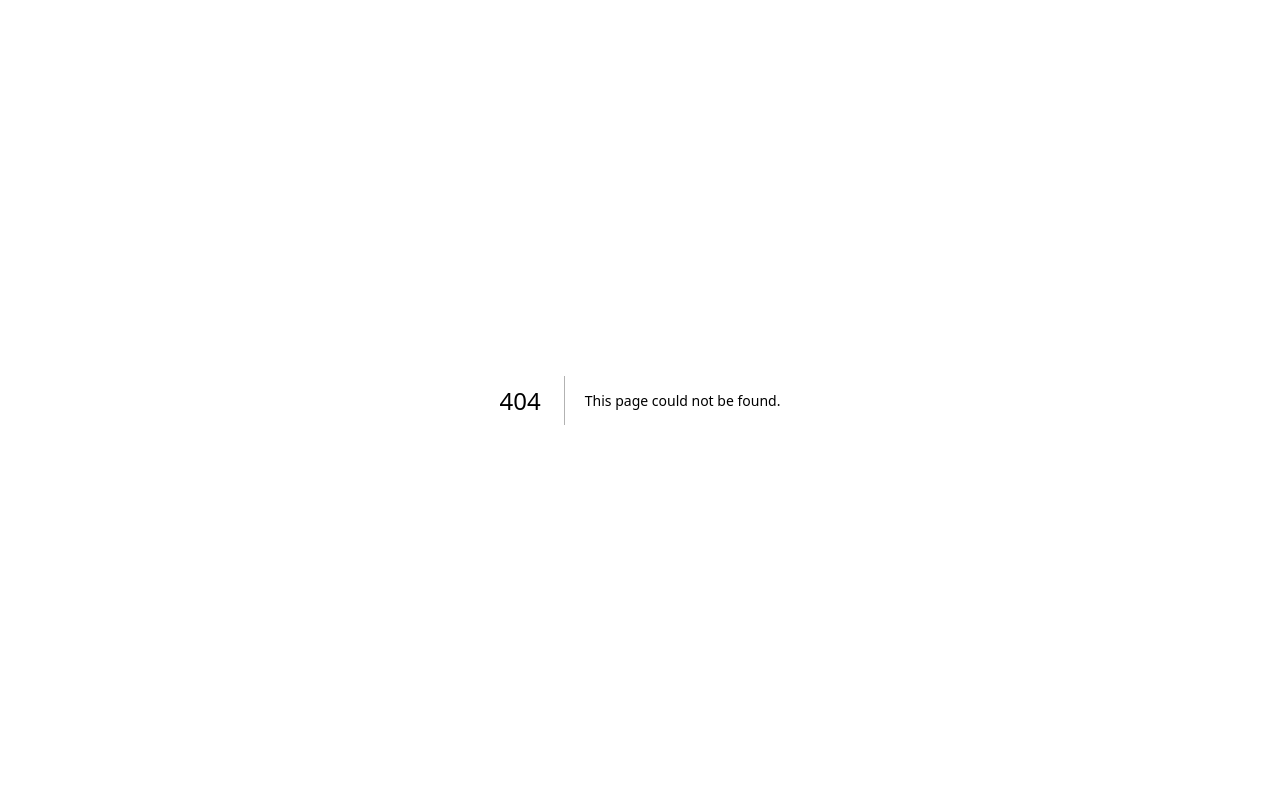
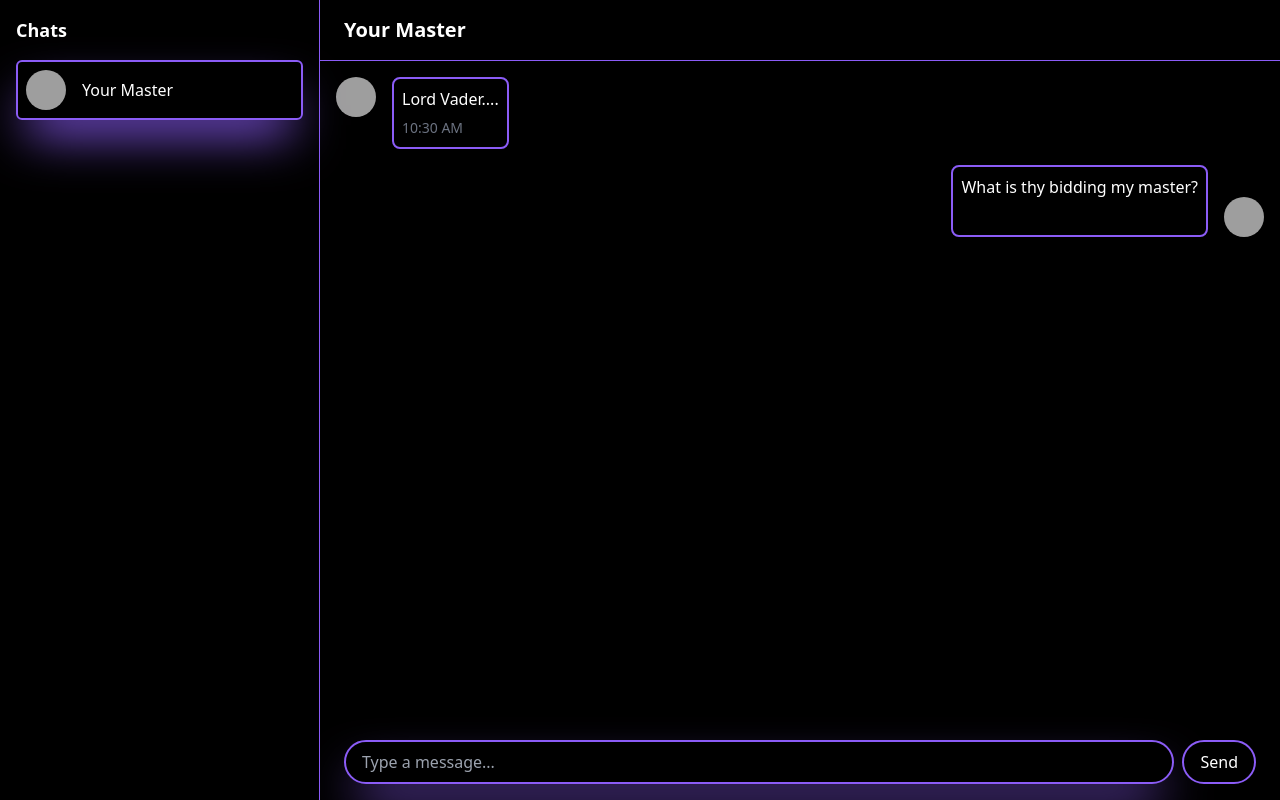
Before and after one commit to Shreedhar-Raj/dps-rohini-prelims, a Next.js app in the folder frontend/: page /chat in a window 1280 px wide. Before the commit this address had no page. Built offline with nearby package versions, Linux system fonts and the light colour scheme; grey boxes are pictures that could not be loaded.

Commit message:
chat screen finished

```diff
--- a/frontend/components/Header.js
+++ b/frontend/components/Header.js
@@ -3,7 +3,7 @@ import React from 'react'
 
 function Header() {
   return (
-    <div>
+    <div className={`pb-10`}>
         <header className={`fixed top-0 asbolute left-0 right-0 bg-black shadow-violet-500 shadow-sm text-white py-4 z-10`}>
       <div className={`container mx-auto flex items-center justify-between px-4`}>
         <div className={`flex items-center space-x-4`}>
--- /dev/null
+++ b/frontend/pages/chat.js
@@ -0,0 +1,62 @@
+import Header from '@/components/Header'
+import React from 'react'
+
+function chat() {
+  return (
+    <div className={``}>
+      <div className={`flex h-screen bg-black`}>
+      <div className={`w-1/4 bg-black text-white border-r border-violet-500 relative`}>
+        {/* Contacts List */}
+        <div className={`p-4`}>
+          <h1 className={`text-lg font-semibold mb-4`}>Chats</h1>
+          <ul className={`space-y-2`}>
+            <li className={`flex shadow-2xl shadow-violet-500 items-center border border-violet-500 border-2 rounded-md p-2 pb-2`}>
+              <img className={`w-10 h-10 rounded-full mr-4`} src="contact1.png" alt="Contact" />
+              <p className={`text-white`}>Your Master</p>
+            </li>
+            {/* Add more contacts */}
+          </ul>
+        </div>
+        {/* End of Contacts List */}
+      </div>
+      <div className={`flex-1 flex flex-col`}>
+        <header className={`bg-black border-b border-violet-500 shadow-md shadow-violet-500 text-white py-4 px-6`}>
+          <h1 className={`text-xl font-semibold`}>Your Master</h1>
+        </header>
+        <div className={`flex-1 bg-black`}>
+          <div className={`p-4`}>
+            {/* Chat messages */}
+            <div className={`flex items-start mb-4`}>
+              <img className={`w-10 h-10 rounded-full mr-4`} src="user1.png" alt="User" />
+              <div className={`bg-black border-2 border-violet-500 rounded-lg p-2`}>
+                <p className={`text-white mb-1`}>Lord Vader....</p>
+                <span className={`text-gray-500 text-sm`}>10:30 AM</span>
+              </div>
+            </div>
+            <div className={`flex items-end justify-end mb-4`}>
+              <div className={`bg-black border border-2 border-violet-500  shadow-violet-500 rounded-lg p-2`}>
+                <p className={`text-white mb-1`}>What is thy bidding my master?</p>
+                <span className={`text-gray500 text-sm`}>10:32 AM</span>
+              </div>
+              <img className={`w-10 h-10 rounded-full ml-4`} src="user2.png" alt="User" />
+            </div>
+            {/* End of chat messages */}
+          </div>
+        </div>
+        <div className={`bg-black py-4 px-6`}>
+          <div className={`flex items-center`}>
+            <input
+              className={`flex-1 bg-black border border-2 border-violet-500 shadow-2xl shadow-violet-500 rounded-full py-2 px-4 mr-2`}
+              type="text"
+              placeholder="Type a message..."
+            />
+            <button className={`bg-black border-2 border-violet-500 text-white py-2 px-4 rounded-full`}>Send</button>
+          </div>
+        </div>
+      </div>
+      </div>
+    </div>
+  )
+}
+
+export default chat
--- /dev/null
+++ b/frontend/pages/shop.js
@@ -0,0 +1,12 @@
+import Header from '@/components/Header'
+import React from 'react'
+
+function shop() {
+  return (
+    <div>
+        <Header></Header>
+    </div>
+  )
+}
+
+export default shop
```
